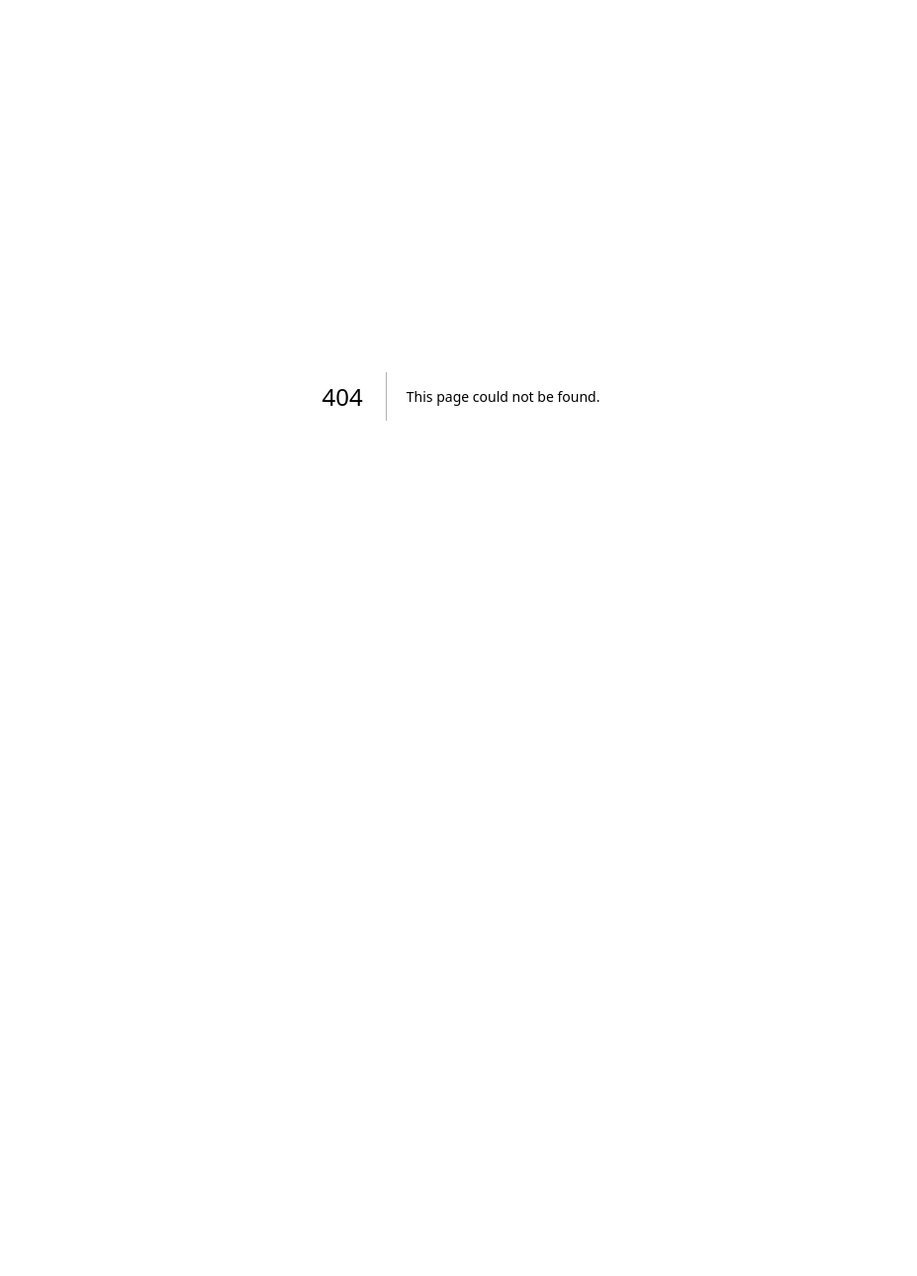
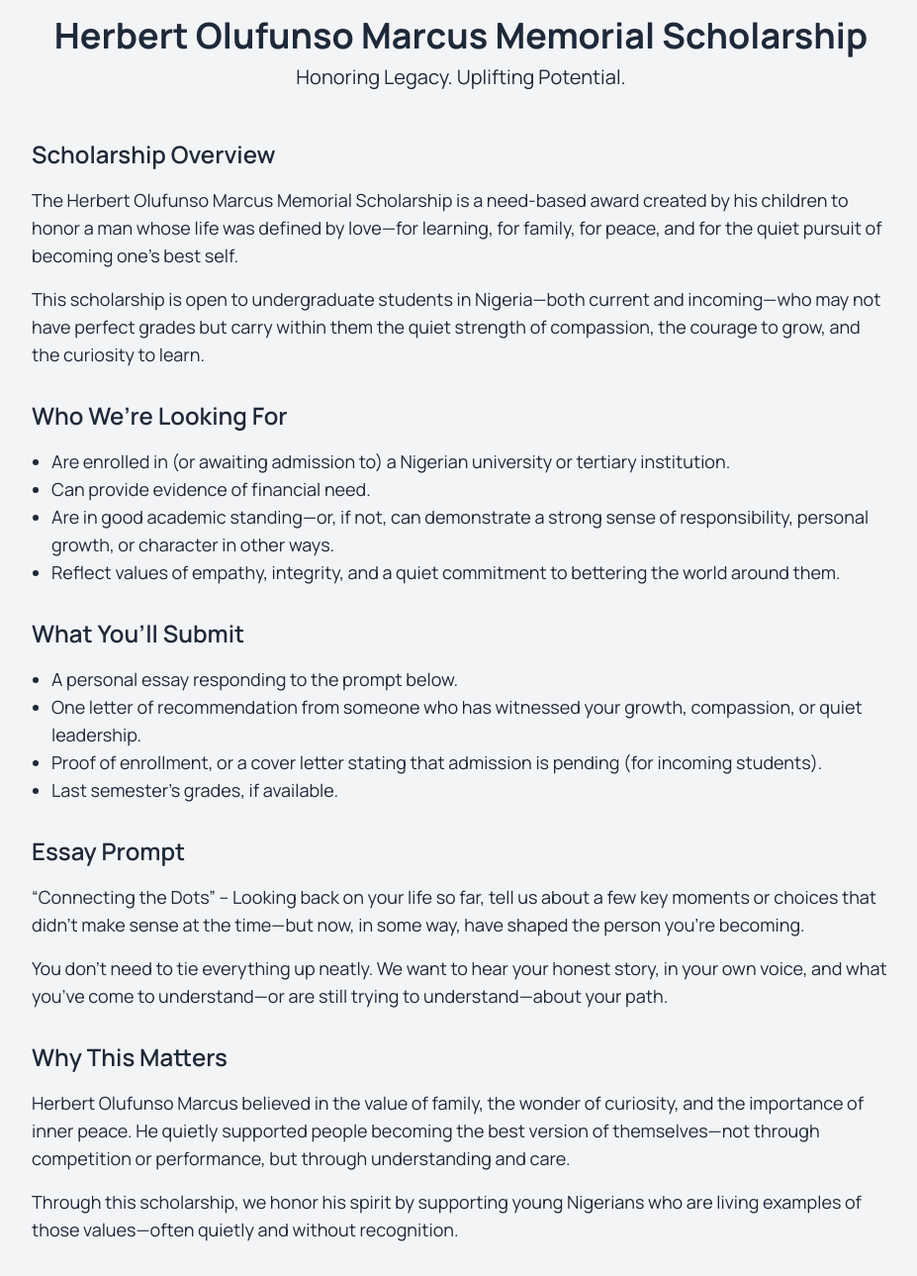
Before and after one commit to marcusbusola/madhaus, a Next.js app: page /scholarship in a window 1280 px wide. Before the commit this address had no page. Shown: the top 1289 px of the page at 99% size, without its empty margins (174-1101 px from the left). Before the commit the page ends 800 px from the top, so only its background shows below. Built offline with nearby package versions, Linux system fonts and the light colour scheme.

Commit message:
scholaship page

```diff
--- /dev/null
+++ b/src/app/scholarship/page.js
@@ -0,0 +1,129 @@
+// pages/scholarship.js
+import React from "react";
+
+const ScholarshipPage = () => {
+  return (
+    <div className="min-h-screen bg-gray-100 text-gray-800">
+      <div className="container mx-auto p-4 max-w-[900px] ">
+        <header className="text-center mb-12">
+          <h1 className="text-4xl font-bold ">
+            Herbert Olufunso Marcus Memorial Scholarship
+          </h1>
+          <p className="text-xl mt-2">Honoring Legacy. Uplifting Potential.</p>
+        </header>
+
+        <section className="mb-8">
+          <h2 className="text-2xl font-semibold mb-4">Scholarship Overview</h2>
+          <p className="text-lg">
+            The Herbert Olufunso Marcus Memorial Scholarship is a need-based
+            award created by his children to honor a man whose life was defined
+            by love—for learning, for family, for peace, and for the quiet
+            pursuit of becoming one’s best self.
+          </p>
+          <p className="text-lg mt-4">
+            This scholarship is open to undergraduate students in Nigeria—both
+            current and incoming—who may not have perfect grades but carry
+            within them the quiet strength of compassion, the courage to grow,
+            and the curiosity to learn.
+          </p>
+        </section>
+
+        <section className="mb-8">
+          <h2 className="text-2xl font-semibold mb-4">Who We’re Looking For</h2>
+          <ul className="list-disc pl-5 text-lg">
+            <li>
+              Are enrolled in (or awaiting admission to) a Nigerian university
+              or tertiary institution.
+            </li>
+            <li>Can provide evidence of financial need.</li>
+            <li>
+              Are in good academic standing—or, if not, can demonstrate a strong
+              sense of responsibility, personal growth, or character in other
+              ways.
+            </li>
+            <li>
+              Reflect values of empathy, integrity, and a quiet commitment to
+              bettering the world around them.
+            </li>
+          </ul>
+        </section>
+
+        <section className="mb-8">
+          <h2 className="text-2xl font-semibold mb-4">What You’ll Submit</h2>
+          <ul className="list-disc pl-5 text-lg">
+            <li>A personal essay responding to the prompt below.</li>
+            <li>
+              One letter of recommendation from someone who has witnessed your
+              growth, compassion, or quiet leadership.
+            </li>
+            <li>
+              Proof of enrollment, or a cover letter stating that admission is
+              pending (for incoming students).
+            </li>
+            <li>Last semester’s grades, if available.</li>
+          </ul>
+        </section>
+
+        <section className="mb-8">
+          <h2 className="text-2xl font-semibold mb-4">Essay Prompt</h2>
+          <p className="text-lg">
+            “Connecting the Dots” – Looking back on your life so far, tell us
+            about a few key moments or choices that didn’t make sense at the
+            time—but now, in some way, have shaped the person you’re becoming.
+          </p>
+          <p className="text-lg mt-4">
+            You don’t need to tie everything up neatly. We want to hear your
+            honest story, in your own voice, and what you’ve come to
+            understand—or are still trying to understand—about your path.
+          </p>
+        </section>
+
+        <section className="mb-8">
+          <h2 className="text-2xl font-semibold mb-4">Why This Matters</h2>
+          <p className="text-lg">
+            Herbert Olufunso Marcus believed in the value of family, the wonder
+            of curiosity, and the importance of inner peace. He quietly
+            supported people becoming the best version of themselves—not through
+            competition or performance, but through understanding and care.
+          </p>
+          <p className="text-lg mt-4">
+            Through this scholarship, we honor his spirit by supporting young
+            Nigerians who are living examples of those values—often quietly and
+            without recognition.
+          </p>
+        </section>
+
+        <section className="mb-8">
+          <h2 className="text-2xl font-semibold mb-4">
+            📆 Application Details
+          </h2>
+          <ul className="list-disc pl-5 text-lg">
+            <li>Opens: April 20, 2025</li>
+            <li>Closes: May 15, 2025</li>
+            <li>Awardees Announced: August 2025</li>
+          </ul>
+        </section>
+
+        <section className="mb-8">
+          <h2 className="text-2xl font-semibold mb-4">
+            How to Submit Your Application
+          </h2>
+          <p className="text-lg">
+            Submit your application to:{" "}
+            <a href="mailto:Forge@madhaus.africa" className="text-blue-500">
+              Forge@madhaus.africa
+            </a>
+          </p>
+          <p className="text-lg mt-4">
+            For questions or assistance, please contact:{" "}
+            <a href="mailto:Forge@madhaus.africa" className="text-blue-500">
+              Forge@madhaus.africa
+            </a>
+          </p>
+        </section>
+      </div>
+    </div>
+  );
+};
+
+export default ScholarshipPage;
```
